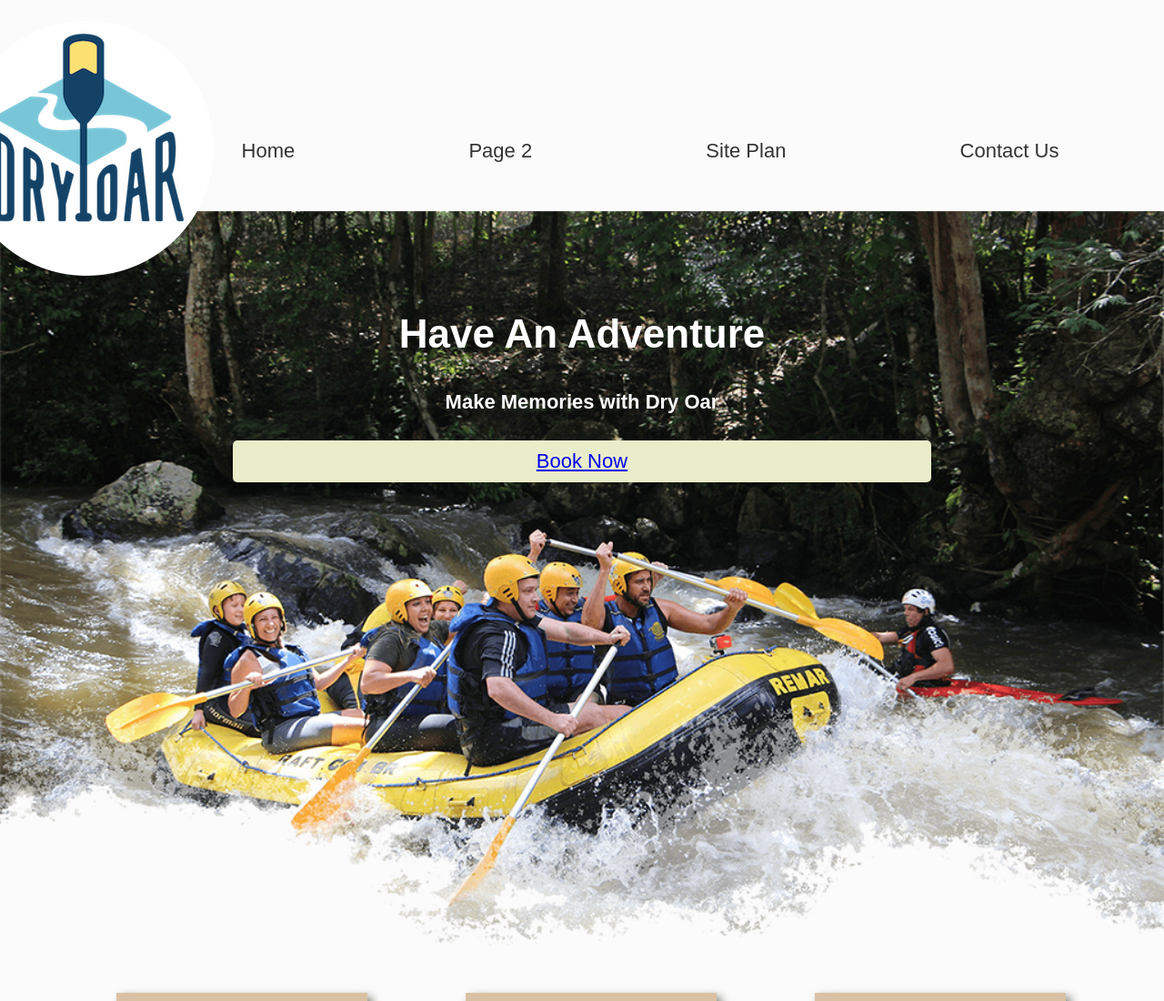
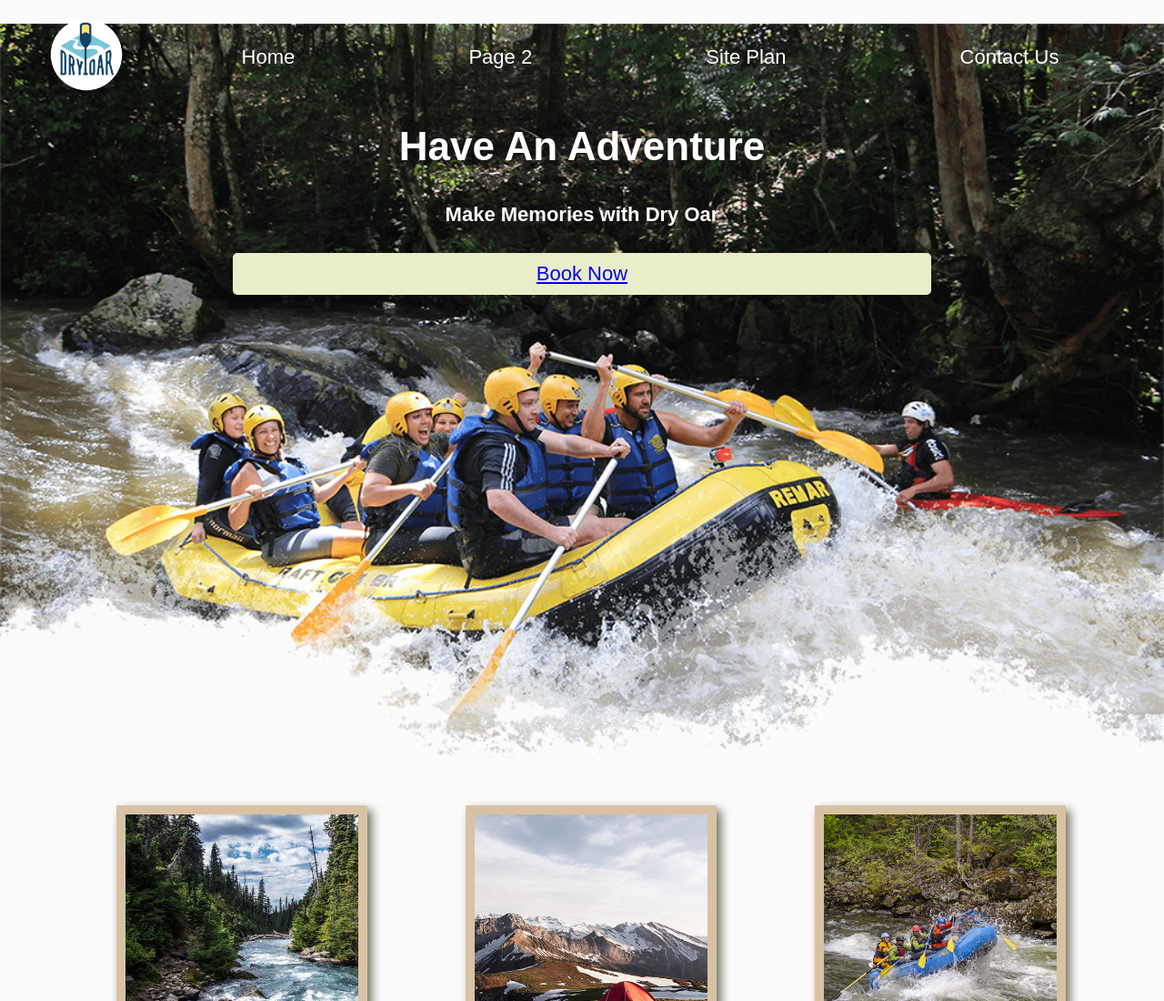
Before and after one commit to johnislav/wdd130, a plain HTML site: page wwr/index.html in a window 1280 px wide. Shown: the top 1100 px of the page at 91% size. Drawn offline with Linux system fonts and the light colour scheme.

Commit message:
final result for full points

```diff
--- a/wwr/styles/style.css
+++ b/wwr/styles/style.css
@@ -32,15 +32,20 @@ nav {
 }
 
 nav a {
-  color: #333; /* Changed to dark color for visibility */
+  color: white; /* Set the navigation links to white for visibility */
   text-decoration: none;
   padding: 20px;
   transition: background-color 0.3s ease, color 0.3s ease;
 }
 
 nav a:hover {
-  background-color: black;
-  color: #d9c2a3; /* Light color on hover */
+  background-color: black; /* Change the background on hover */
+  color: #d9c2a3; /* Lighter color for contrast on hover */
+}
+
+/* Logo Styling */
+.logo {
+  width: 80px; /* Set the logo width to 80px as required */
 }
 
 /* Hero Grid */
```
